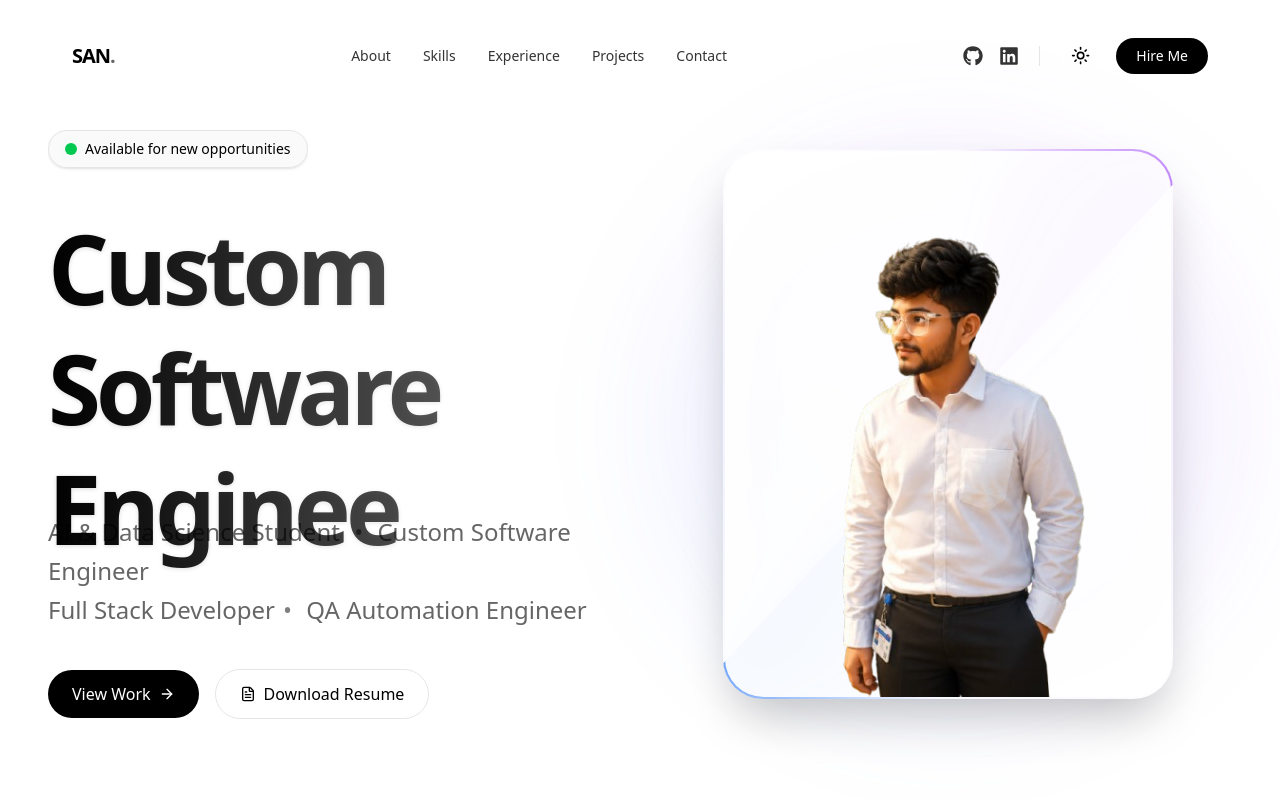
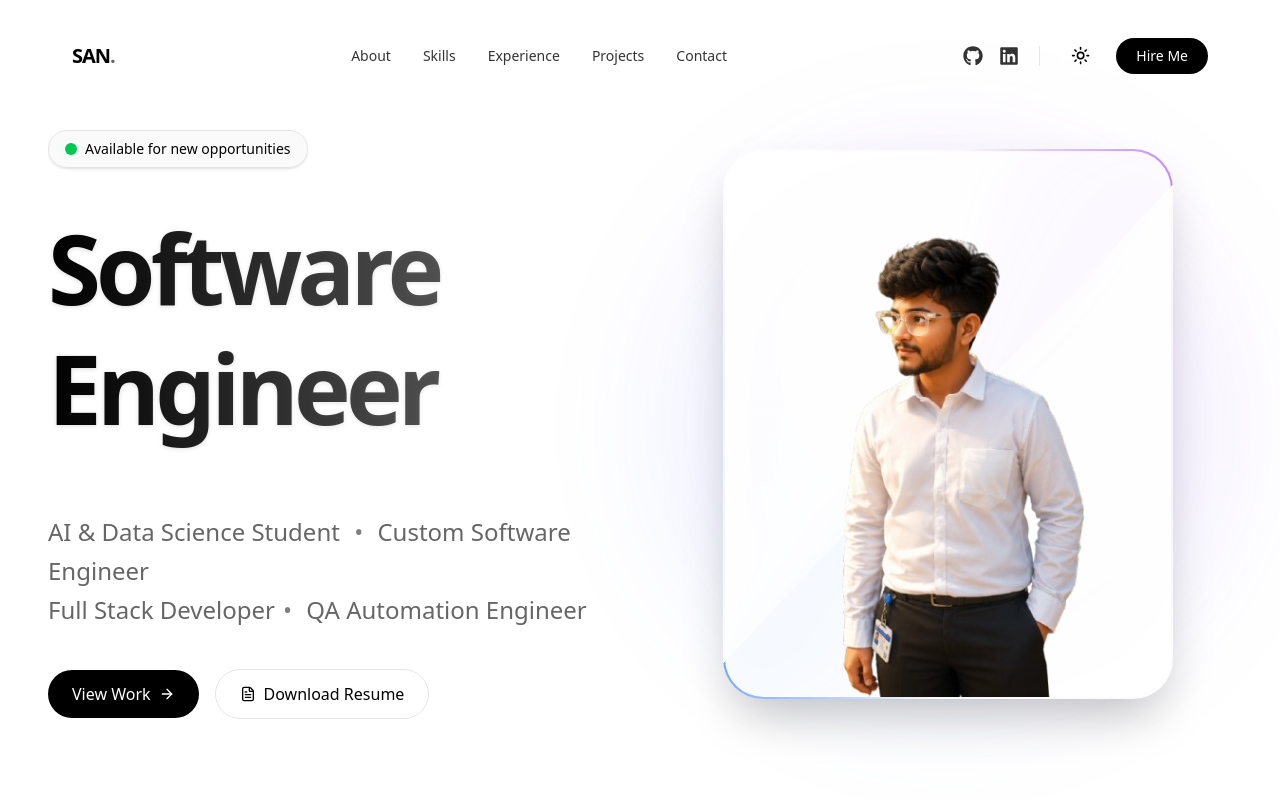
Before and after one commit to Syed-Ahmed-shan/my-portfolio-pro, a Next.js app: page / in a window 1280 px wide. Shown: the top 800 px of the page. Built offline with nearby package versions, Linux system fonts and the light colour scheme.

Commit message:
I have updated the Intro.txt

```diff
--- a/src/components/sections/Intro.tsx
+++ b/src/components/sections/Intro.tsx
@@ -45,7 +45,7 @@ export default function Intro() {
             <div className="block bg-clip-text text-transparent bg-gradient-to-r from-foreground to-foreground/50 drop-shadow-sm">
               <Typewriter
                 options={{
-                  strings: ['Syed Ahmad Nawaz', 'Custom Software Engineer'],
+                  strings: ['Syed Ahmad Nawaz', 'Software Engineer'],
                   autoStart: true,
                   loop: true,
                   delay: 60,
```
